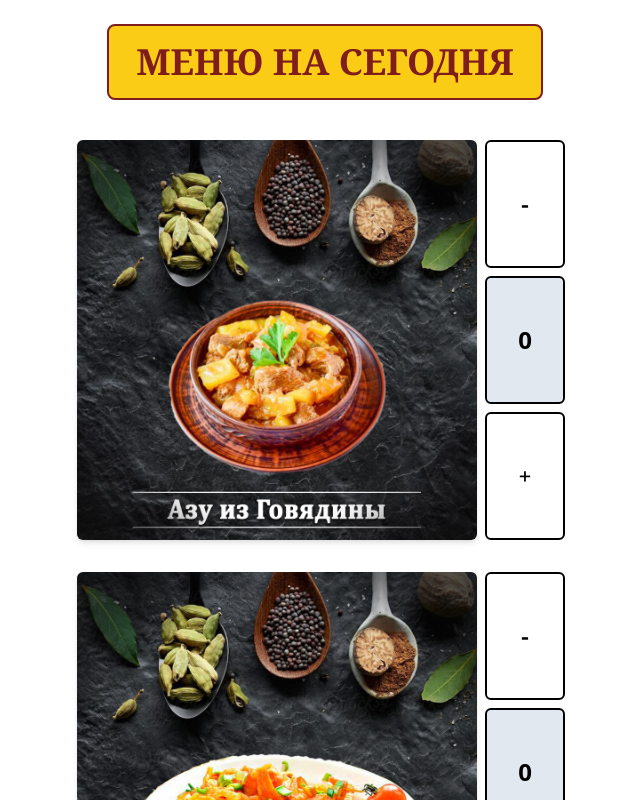
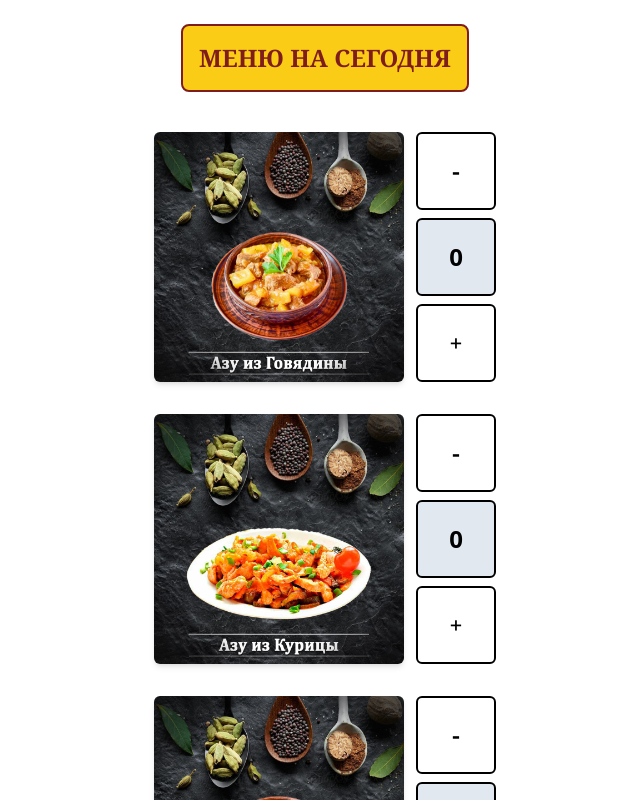
Before and after one commit to Jamsher17/procatering, a Next.js app: page /menu in a window 1280 px wide. Shown: the top 800 px of the page, without its empty margins (315-955 px from the left). Built offline with nearby package versions, Linux system fonts and the light colour scheme.

Commit message:
small layout fix in menu

```diff
--- a/app/components/ui/ItemCard.tsx
+++ b/app/components/ui/ItemCard.tsx
@@ -12,15 +12,15 @@ interface ItemCardProps {
 const ItemCard: FC<ItemCardProps> = ({ image, onClick, ...props }) => {
   const [count, setCount] = useState(0);
   return (
-    <div className="flex my-4">
+    <div className="flex flex-1 my-4 gap-3 ">
       <Image
         src={image}
         alt="1"
-        height={400}
-        width={400}
+        height={250}
+        width={250}
         className="rounded-md md:shadow-md"
       />
-      <div className="flex flex-col justify-between mx-2">
+      <div className="flex flex-col justify-between">
         <Button
           title="-"
           color="red"
--- a/app/layout.tsx
+++ b/app/layout.tsx
@@ -1,4 +1,6 @@
+import Head from "next/head";
 import "./globals.css";
+import Script from "next/script";
 
 export default function RootLayout({
   children,
@@ -10,6 +12,10 @@ export default function RootLayout({
       <body>
         <div>{children}</div>
       </body>
+      <Script
+        src="https://telegram.org/js/telegram-web-app.js"
+        strategy="afterInteractive"
+      />
     </html>
   );
 }
--- a/app/menu/page.tsx
+++ b/app/menu/page.tsx
@@ -1,11 +1,22 @@
+"use client";
+
 import ItemCard from "../components/ui/ItemCard";
 import image1 from "../../assets/images/azu-gov.jpg";
 import image2 from "../../assets/images/azu-iz-kur.jpg";
 import image3 from "../../assets/images/baklajani-farshirovanniye.jpg";
 import image4 from "../../assets/images/befstroganof-iz-gov.jpg";
-import Button from "../components/ui/Button";
+import { useEffect } from "react";
 
 const Menu = () => {
+  useEffect(() => {
+    const tg = (window as any).Telegram?.WebApp;
+
+    if (tg) {
+      tg.ready();
+      tg.MainButton.show();
+    }
+  }, []);
+
   return (
     <div className="flex p-4 flex-col items-center">
       <div
@@ -14,7 +25,7 @@ const Menu = () => {
         flex
         flex-1
         justify-center
-        w-[35%]
+        w-
         border-2
         rounded-lg
         border-red-900
@@ -22,7 +33,7 @@ const Menu = () => {
         my-2
         "
       >
-        <h1 className="text-4xl font-serif font-bold text-red-900">
+        <h1 className="text-2xl font-serif font-bold text-red-900">
           МЕНЮ НА СЕГОДНЯ
         </h1>
       </div>
--- a/package.json
+++ b/package.json
@@ -18,6 +18,7 @@
     "next": "13.4.1",
     "react": "18.2.0",
     "react-dom": "18.2.0",
+    "telegraf": "^4.12.2",
     "typescript": "5.0.4"
   },
   "devDependencies": {
```
Also changed, not shown: 1 other file (tests, documents, lock files or other folders).
